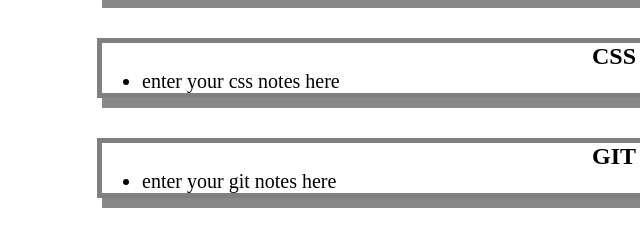
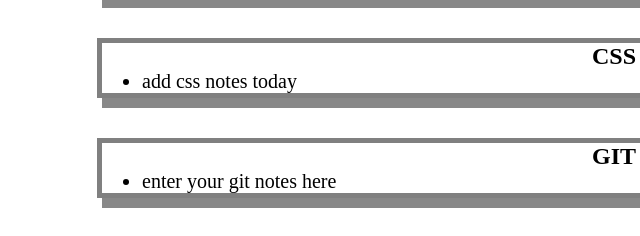
Before and after one commit to lilcobby/prework-study-guide-redux, a plain HTML site: page prework-study-guide/index.html in a window 1280 px wide. Shown: the part 268-504 px from the top of the page, 26-666 px from the left. Drawn offline with Linux system fonts and the light colour scheme.

Commit message:
changed CSS notes

```diff
--- a/prework-study-guide/index.html
+++ b/prework-study-guide/index.html
@@ -26,7 +26,7 @@
    <section class="card" id="css-section">
     <h2>CSS</h2>
     <ul>
-      <li> enter your css notes here</li>
+      <li> add css notes today </li>
 
     </ul>
    </section>
```
